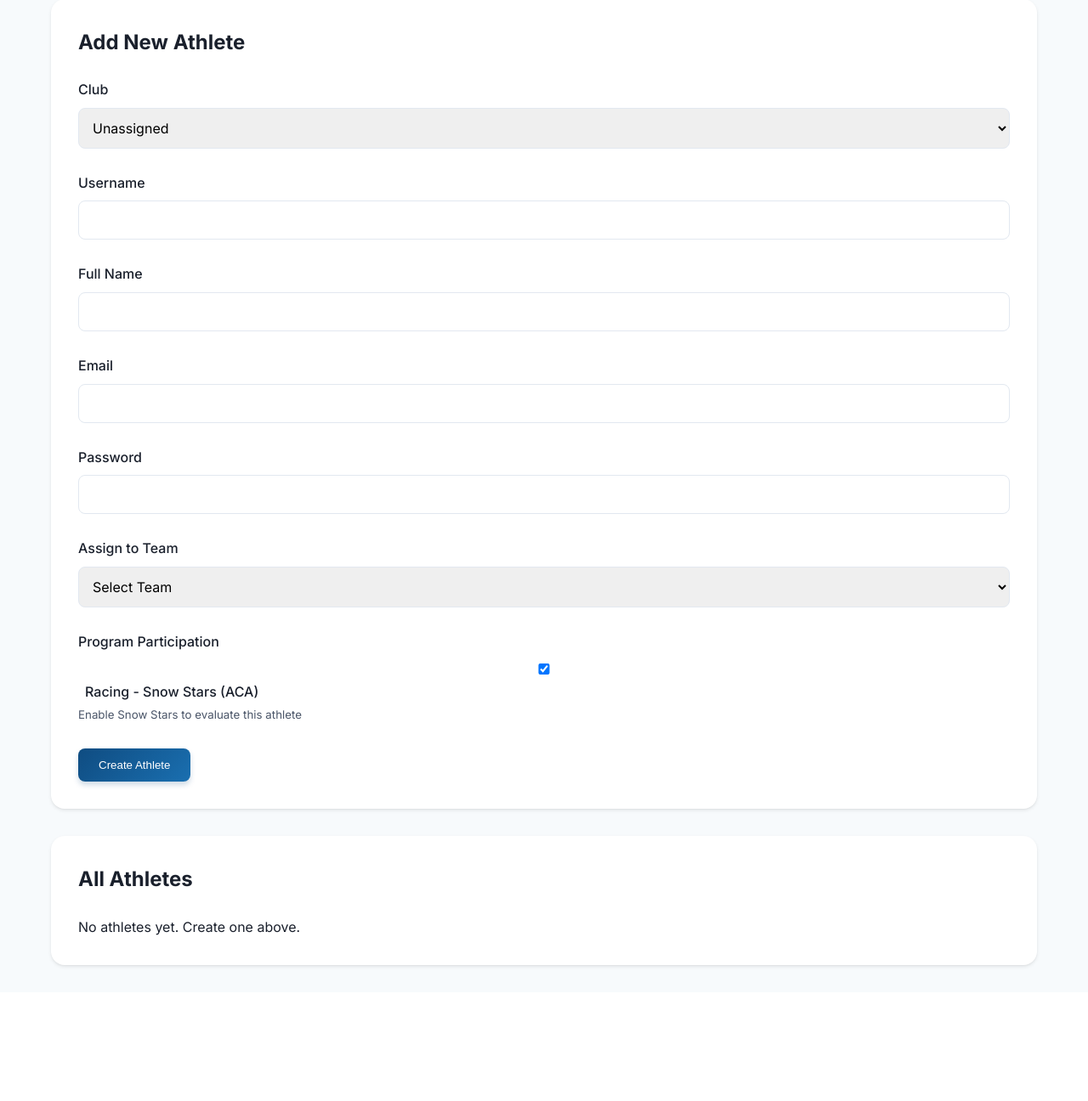
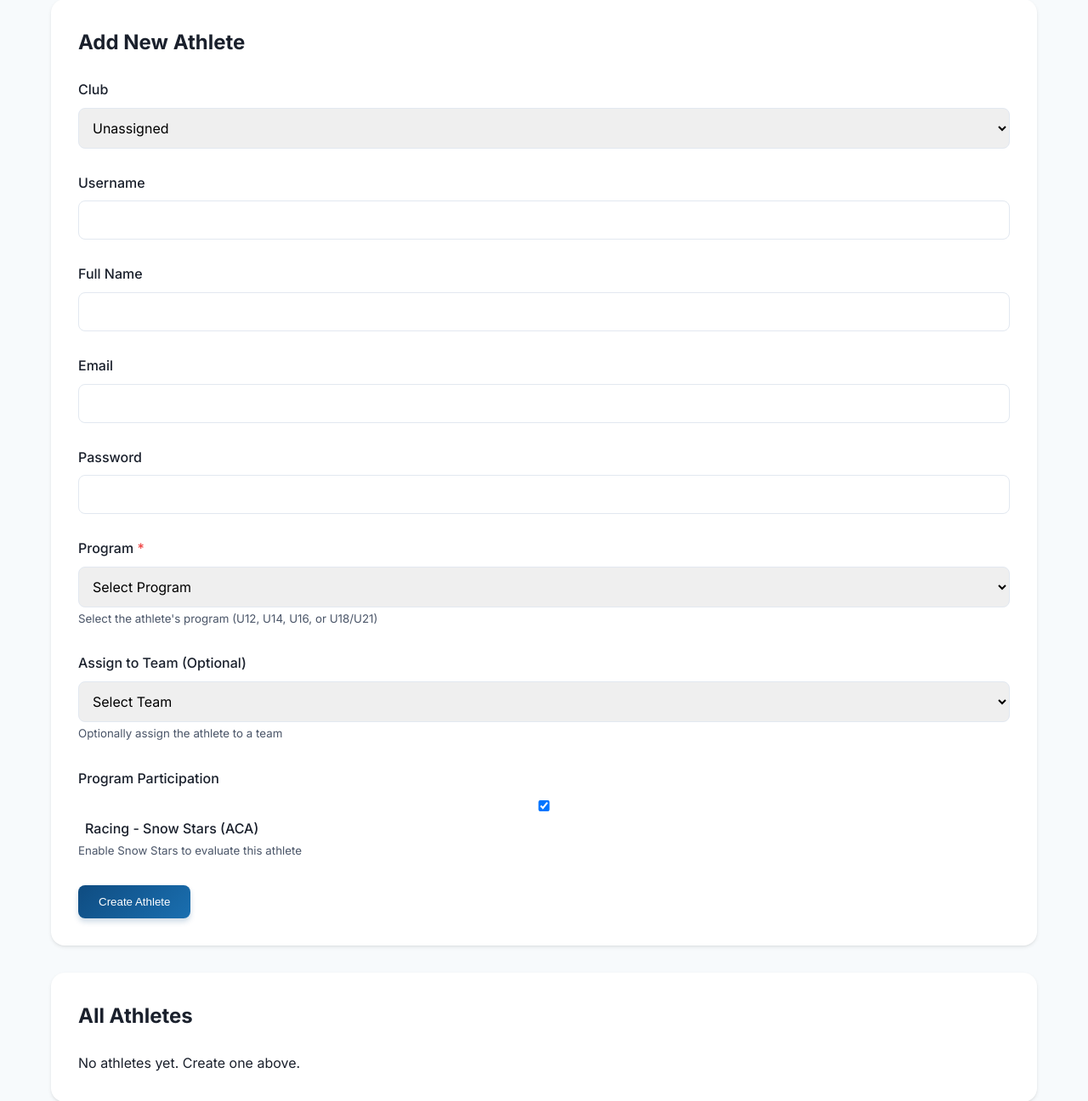
Before and after one commit to dustintitus/alpine-ontario-snow-stars, a Flask app: page /admin/athletes in a window 1280 px wide. Shown: the part 176-1472 px from the top of the page at 85% size. Before the commit the page ends 1316 px from the top, so only its background shows below. Run offline with Flask 3, Linux system fonts and the light colour scheme; a user stored in the database is signed in; tables that the repository leaves empty hold one stand-in row (values such as "Sample post").

Commit message:
feat: require program assignment for all athletes - add program_id to User model and update UI

```diff
--- a/app.py
+++ b/app.py
@@ -82,12 +82,12 @@
             db.session.add(coach)
             db.session.flush()  # Get the coach ID
 
-        # Create team for Snowflakes program
-        snowflakes_program = Program.query.filter_by(name='Snowflakes').first()
-        if snowflakes_program and not Team.query.filter_by(name='Snowflakes Demo Team').first():
+        # Create team for U12 program
+        u12_program = Program.query.filter_by(name='U12').first()
+        if u12_program and not Team.query.filter_by(name='U12 Demo Team').first():
             team = Team(
-                name='Snowflakes Demo Team',
-                program_id=snowflakes_program.id,
+                name='U12 Demo Team',
+                program_id=u12_program.id,
                 coach_id=2,
                 team_type='team',
                 club_id=Club.query.filter_by(name='Alpine Ontario').first().id if Club.query.filter_by(name='Alpine Ontario').first() else None
@@ -96,19 +96,18 @@
             db.session.flush()  # Get the team ID
 
         # Create student
-        demo_team = Team.query.filter_by(name='Snowflakes Demo Team').first()
-        if not User.query.filter_by(username='student1').first() and demo_team:
+        demo_team = Team.query.filter_by(name='U12 Demo Team').first()
+        if not User.query.filter_by(username='student1').first() and demo_team and u12_program:
             student = User(
                 username='student1',
                 email='student@example.com',
                 password_hash=generate_password_hash('student123', method='pbkdf2:sha256'),
                 user_type='student',
                 full_name='John Doe',
-                participates_skier=True,
-                participates_snowboarder=True,  # Can participate in both
                 participates_snow_stars=True,
                 coach_id=2,
                 team_id=demo_team.id,
+                program_id=u12_program.id,
                 club_id=Club.query.filter_by(name='Alpine Ontario').first().id if Club.query.filter_by(name='Alpine Ontario').first() else None
             )
             db.session.add(student)
@@ -537,7 +536,8 @@
     athletes = User.query.filter_by(user_type='student').all()
     teams = Team.query.all()
     clubs = Club.query.all()
-    return render_template('manage_athletes.html', athletes=athletes, teams=teams, clubs=clubs)
+    programs = Program.query.all()
+    return render_template('manage_athletes.html', athletes=athletes, teams=teams, clubs=clubs, programs=programs)
 
 @app.route('/admin/create_athlete', methods=['POST'])
 @login_required
@@ -551,12 +551,17 @@
     password = request.form.get('password')
     full_name = request.form.get('full_name')
     club_id = request.form.get('club_id')
+    program_id = request.form.get('program_id')
     team_id = request.form.get('team_id')
     coach_id = request.form.get('coach_id')
     participates_snow_stars = request.form.get('participates_snow_stars') == 'on'
 
     if User.query.filter_by(username=username).first():
         flash('Username already exists', 'error')
+        return redirect(url_for('manage_athletes'))
+
+    if not program_id:
+        flash('Program is required', 'error')
         return redirect(url_for('manage_athletes'))
 
     new_athlete = User(
@@ -566,6 +571,7 @@
         full_name=full_name,
         user_type='student',
         club_id=int(club_id) if club_id else None,
+        program_id=int(program_id) if program_id else None,
         participates_snow_stars=participates_snow_stars,
         coach_id=int(coach_id) if coach_id else None,
         team_id=int(team_id) if team_id else None
--- a/models.py
+++ b/models.py
@@ -60,9 +60,11 @@
     participates_snow_stars = db.Column(db.Boolean, default=False)  # Can participate in Snow Stars
     coach_id = db.Column(db.Integer, db.ForeignKey('user.id'), nullable=True)
     team_id = db.Column(db.Integer, db.ForeignKey('team.id', use_alter=True), nullable=True)  # For students
+    program_id = db.Column(db.Integer, db.ForeignKey('program.id'), nullable=True)  # Direct program assignment for athletes
     created_at = db.Column(db.DateTime, default=db.func.current_timestamp())
 
     coach = db.relationship('User', remote_side=[id], foreign_keys=[coach_id])
+    program = db.relationship('Program', backref='athletes', lazy=True)
 
     def __repr__(self):
         return f'<User {self.username}>'
--- a/templates/manage_athletes.html
+++ b/templates/manage_athletes.html
@@ -37,15 +37,26 @@
             <input type="password" id="password" name="password" required>
         </div>
         <div class="form-group">
-            <label for="team_id">Assign to Team</label>
+            <label for="program_id">Program <span style="color: var(--error-color);">*</span></label>
+            <select id="program_id" name="program_id" required onchange="updateTeamsForProgram()">
+                <option value="">Select Program</option>
+                {% for program in programs %}
+                <option value="{{ program.id }}">{{ program.name }}</option>
+                {% endfor %}
+            </select>
+            <small style="color: var(--text-secondary);">Select the athlete's program (U12, U14, U16, or U18/U21)</small>
+        </div>
+        <div class="form-group">
+            <label for="team_id">Assign to Team (Optional)</label>
             <select id="team_id" name="team_id" onchange="updateCoachFromTeam()">
                 <option value="">Select Team</option>
                 {% for team in teams %}
-                <option value="{{ team.id }}" data-coach="{{ team.coach_id }}">
+                <option value="{{ team.id }}" data-coach="{{ team.coach_id }}" data-program="{{ team.program_id }}">
                     {{ team.name }} ({{ team.program.name }}) - {{ team.coach.full_name }}
                 </option>
                 {% endfor %}
             </select>
+            <small style="color: var(--text-secondary);">Optionally assign the athlete to a team</small>
         </div>
         <div class="form-group">
             <label>Program Participation</label>
@@ -73,6 +84,7 @@
                 <th>Team</th>
                 <th>Coach</th>
                 <th>Program</th>
+                <th>Snow Stars</th>
                 <th>Current Level</th>
                 <th>Actions</th>
             </tr>
@@ -89,9 +101,18 @@
                 <td>{{ athlete.team.name if athlete.team else 'Not assigned' }}</td>
                 <td>{{ athlete.coach.full_name if athlete.coach else '-' }}</td>
                 <td>
+                    {% if athlete.program %}
+                    <strong>{{ athlete.program.name }}</strong>
+                    {% else %}
+                    <span style="color: var(--error-color);">Not assigned</span>
+                    {% endif %}
+                </td>
+                <td>
                     {% if athlete.participates_snow_stars %}
-                    <span class="badge badge-sport" style="background-color: #fef3c7; color: #854d0e;">Snow Stars</span>
-                    {% else %}-{% endif %}
+                    <span class="badge badge-sport" style="background-color: #fef3c7; color: #854d0e;">Enabled</span>
+                    {% else %}
+                    <span style="color: var(--text-secondary);">Disabled</span>
+                    {% endif %}
                 </td>
                 <td>
                     {% if highest_level > 0 %}
@@ -120,9 +141,44 @@
 
     if (selectedOption.value) {
         coachInput.value = selectedOption.getAttribute('data-coach');
+        // Also update program if team is selected and program is not set
+        const programId = selectedOption.getAttribute('data-program');
+        const programSelect = document.getElementById('program_id');
+        if (programId && !programSelect.value) {
+            programSelect.value = programId;
+        }
     } else {
         coachInput.value = '';
     }
 }
+
+function updateTeamsForProgram() {
+    const programSelect = document.getElementById('program_id');
+    const teamSelect = document.getElementById('team_id');
+    const selectedProgramId = programSelect.value;
+
+    // Filter teams to only show those matching the selected program
+    for (let i = 0; i < teamSelect.options.length; i++) {
+        const option = teamSelect.options[i];
+        if (option.value === '') {
+            continue; // Keep the "Select Team" option visible
+        }
+        const teamProgramId = option.getAttribute('data-program');
+        if (selectedProgramId && teamProgramId !== selectedProgramId) {
+            option.style.display = 'none';
+        } else {
+            option.style.display = 'block';
+        }
+    }
+
+    // Clear team selection if it doesn't match the program
+    const selectedTeam = teamSelect.options[teamSelect.selectedIndex];
+    if (selectedTeam.value && selectedProgramId) {
+        const teamProgramId = selectedTeam.getAttribute('data-program');
+        if (teamProgramId !== selectedProgramId) {
+            teamSelect.value = '';
+        }
+    }
+}
 </script>
 {% endblock %}
```
Also changed, not shown: api/index.py (+6 -5 lines), templates/view_athlete.html (+10 -2 lines).
